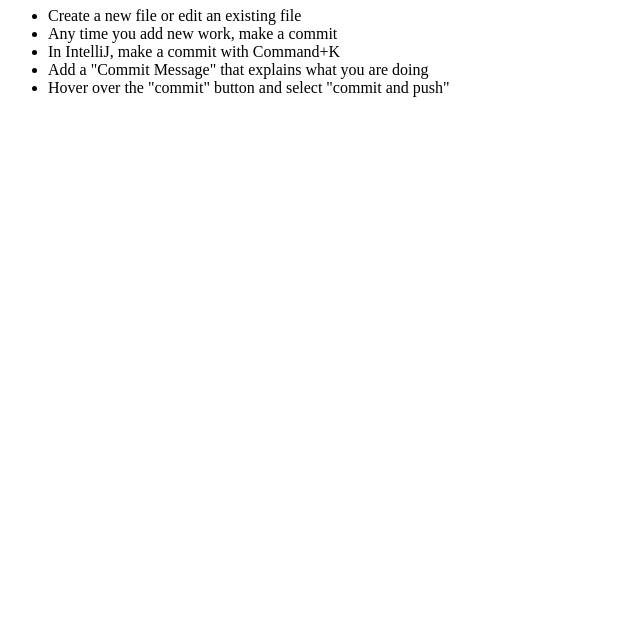
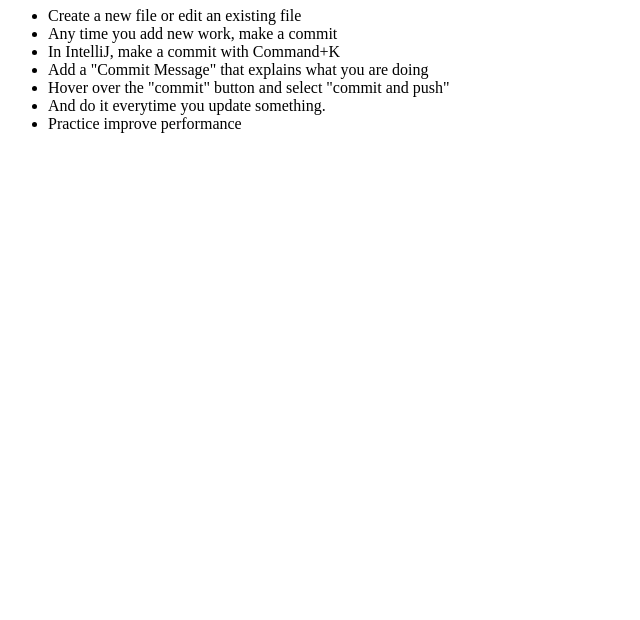
Before and after one commit to edwin-gonzales-n/codeup-web-exercises, a plain HTML site: page hello_world.html in a window 1280 px wide. Shown: the part 180-800 px from the top of the page, without its empty margins (0-640 px from the left). Drawn offline with Linux system fonts and the light colour scheme.

Commit message:
updating

```diff
--- a/hello_world.html
+++ b/hello_world.html
@@ -15,6 +15,8 @@
         <li>In IntelliJ, make a commit with Command+K</li>
         <li>Add a "Commit Message" that explains what you are doing</li>
         <li>Hover over the "commit" button and select "commit and push"</li>
+        <li>And do it everytime you update something.</li>
+        <li>Practice improve performance</li>
     </ul>
 </body>
 </html>
```
